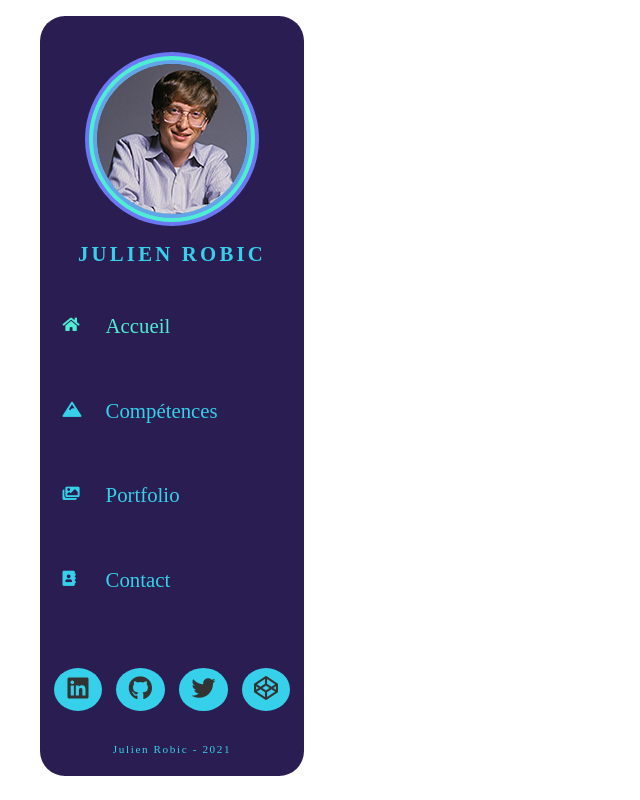
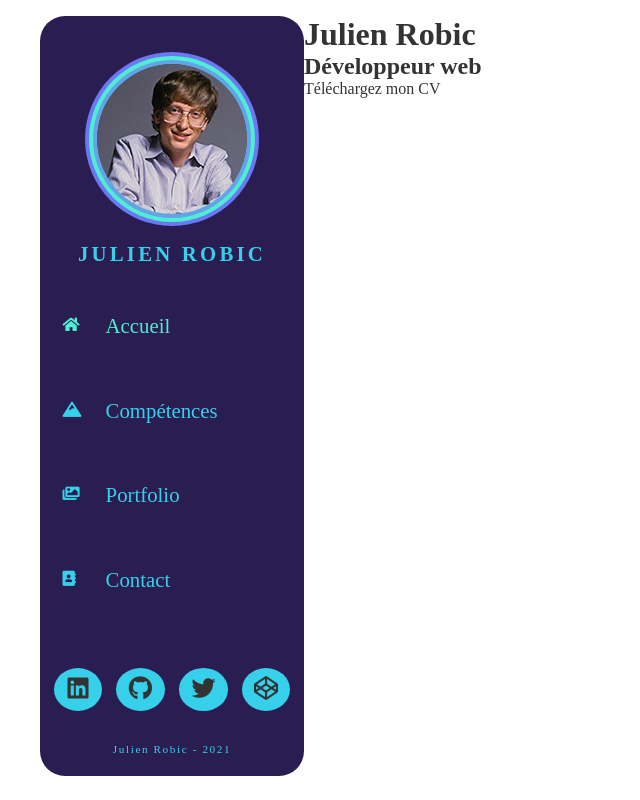
Before and after one commit to Nayte91/resume, a React (Create React App) app: page / in a window 1280 px wide. Shown: the whole page, without its empty margins (0-640 px from the left). Built offline with nearby package versions, Linux system fonts and the light colour scheme; a web font is replaced by a local one.

Commit message:
created styles for each page

```diff
--- a/src/pages/Home.tsx
+++ b/src/pages/Home.tsx
@@ -5,6 +5,15 @@ const Home = () => {
     return (
         <div id="home">
           <Navigation />
+            <div id="home-content">
+                <div className="content">
+                    <h1>Julien Robic</h1>
+                    <h2>Développeur web</h2>
+                    <div className="pdf">
+                        <a href="./media/CV.pdf">Téléchargez mon CV</a>
+                    </div>
+                </div>
+            </div>
         </div>
     );
 };
--- a/src/styles/styles.scss
+++ b/src/styles/styles.scss
@@ -1,2 +1,7 @@
 @import './settings';
 @import "./components/navigation";
+@import "./pages/home";
+@import "./pages/knowledge";
+@import "./pages/portfolio";
+@import "./pages/contact";
+@import "./pages/notFound";
```
Also changed, not shown: src/styles/pages/_contact.scss (added), src/styles/pages/_home.scss (added), src/styles/pages/_knowledge.scss (added), src/styles/pages/_notFound.scss (added), src/styles/pages/_portfolio.scss (added).
